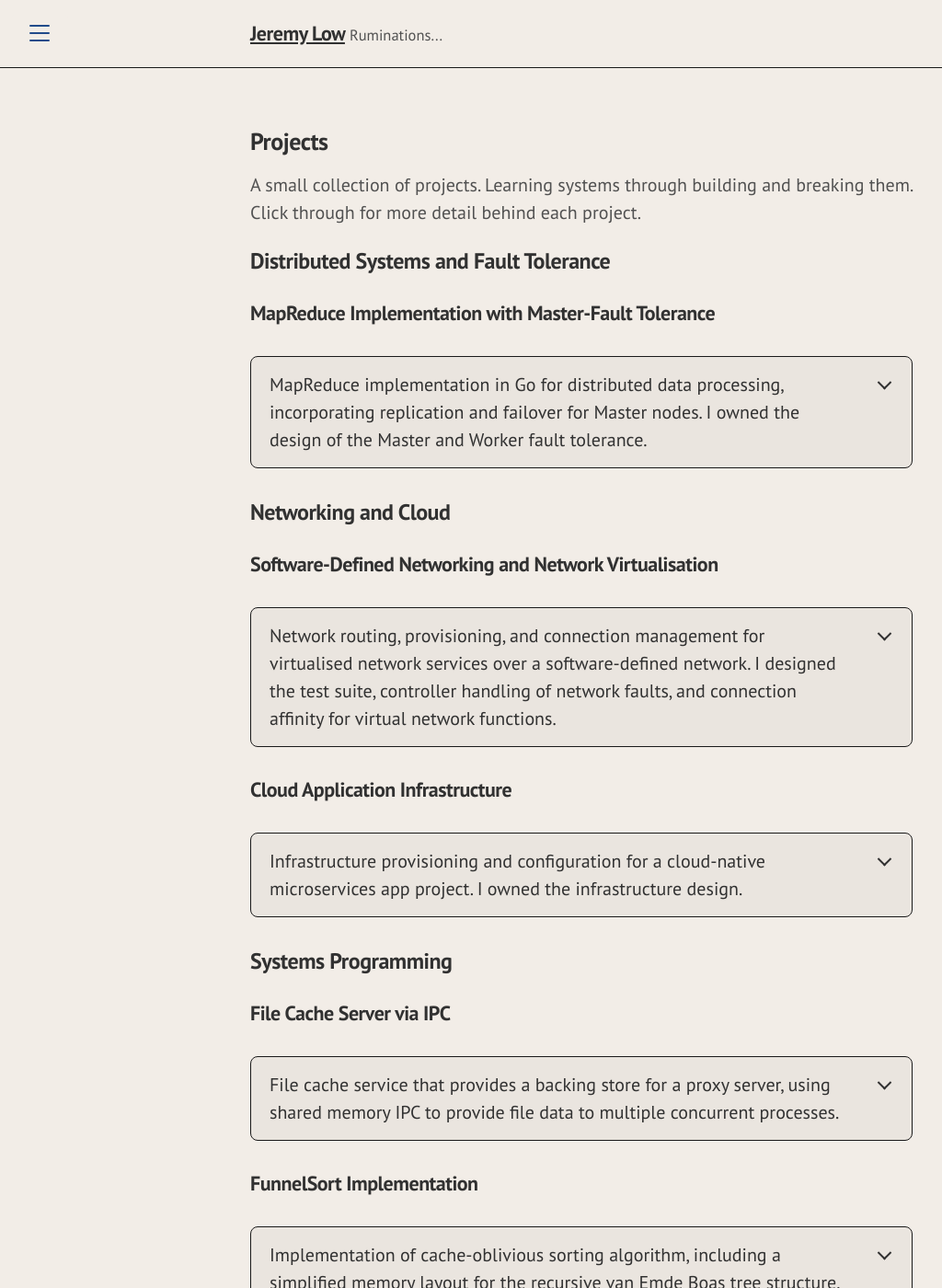
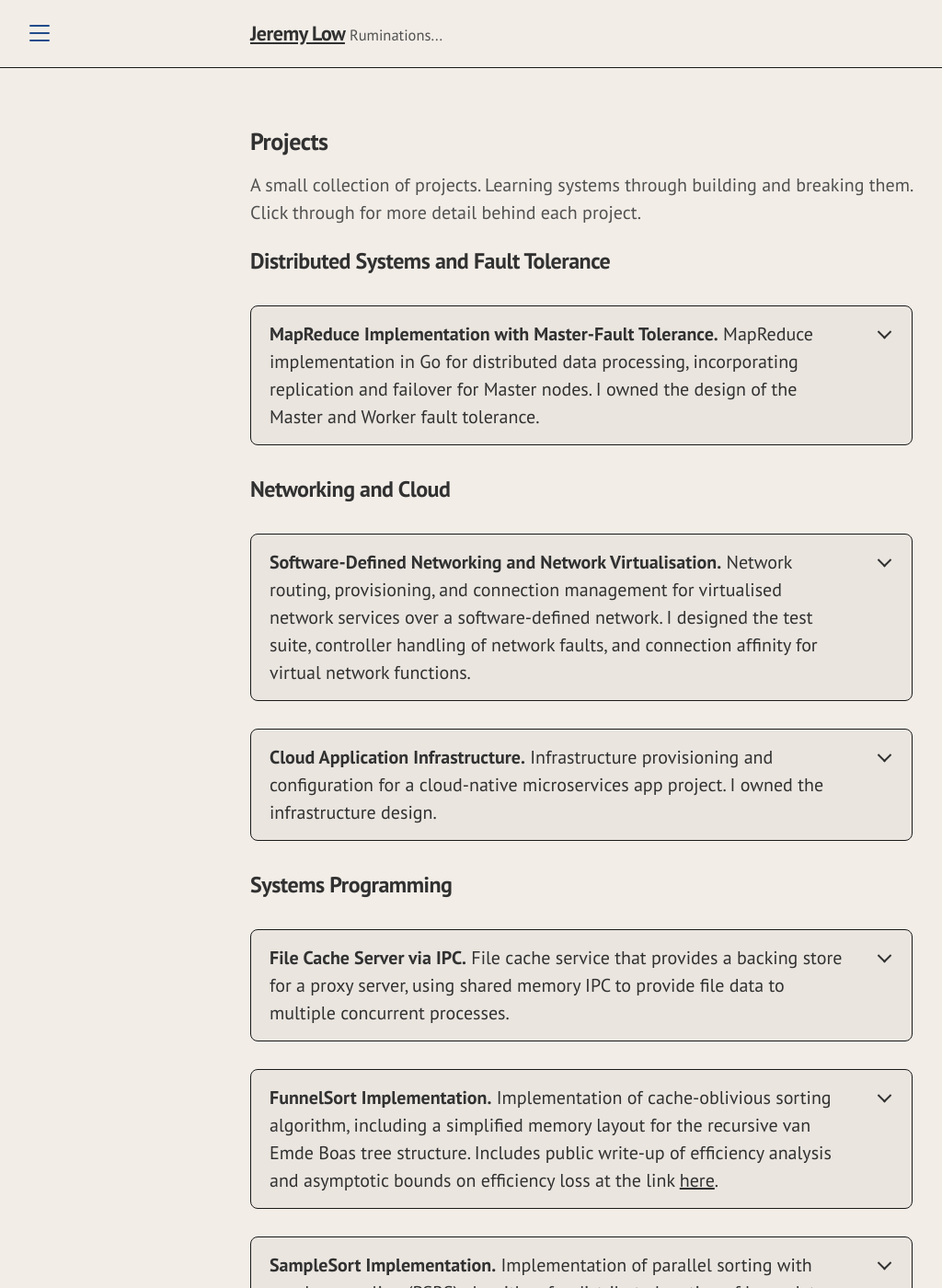
Before and after one commit to jrmylow/jrmylow.github.io, a Jekyll site: the page built from docs/_pages/projects.md, in a window 1280 px wide and 1400 px high. Shown: the whole window at 92% size, without its empty margins (8-1032 px from the left). Built offline with Jekyll 4.4.1, drawn with Linux system fonts in a browser that asks for light colours; comment, search, counter and statistics services are not loaded; some of the changed text lies outside the part shown.

Commit message:
Run project titles into their card summaries
Each project's ### heading becomes bold run-in text at the start of its
collapsible summary, so the page carries only the section headings.

Co-Authored-By: Claude Opus 5.5 <noreply@anthropic.com>
Claude-Session: https://claude.ai/code/session_01PNdToMgJwd7CicWG4hq7gv

```diff
--- a/docs/_pages/projects.md
+++ b/docs/_pages/projects.md
@@ -9,8 +9,7 @@ A small collection of projects. Learning systems through building and breaking t
 
 ## Distributed Systems and Fault Tolerance
 
-### MapReduce Implementation with Master-Fault Tolerance
-{% include details_open.html summary="MapReduce implementation in Go for distributed data processing, incorporating replication and failover for Master nodes. I owned the design of the Master and Worker fault tolerance." %}
+{% include details_open.html summary="**MapReduce Implementation with Master-Fault Tolerance.** MapReduce implementation in Go for distributed data processing, incorporating replication and failover for Master nodes. I owned the design of the Master and Worker fault tolerance." %}
 
 * **Context**: coursework project (pair programming), in Go, deployed on Azure Kubernetes Service, using Azure Blob Storage as the distributed file system
 * **Verification**: reconciliation vs. reference implementation, randomised fault injection (crashes) for Master and Worker nodes
@@ -30,8 +29,7 @@ Job state is broadcast from Leader to backup, with version numbers per-job to en
 
 ## Networking and Cloud
 
-### Software-Defined Networking and Network Virtualisation
-{% include details_open.html summary="Network routing, provisioning, and connection management for virtualised network services over a software-defined network. I designed the test suite, controller handling of network faults, and connection affinity for virtual network functions." %}
+{% include details_open.html summary="**Software-Defined Networking and Network Virtualisation.** Network routing, provisioning, and connection management for virtualised network services over a software-defined network. I designed the test suite, controller handling of network faults, and connection affinity for virtual network functions." %}
 
 * **Context**: coursework project (pair programming), in Python, using OpenFlow and k8s-deployed network functions in kind
 * **Verification**: live connectivity and load generation using `iperf3` and a custom testing framework, network rebalancing and connection affinity demonstrated through logs
@@ -48,8 +46,7 @@ Key design decisions:
 
 {% include details_close.html %}
 
-### Cloud Application Infrastructure
-{% include details_open.html summary="Infrastructure provisioning and configuration for a cloud-native microservices app project. I owned the infrastructure design." %}
+{% include details_open.html summary="**Cloud Application Infrastructure.** Infrastructure provisioning and configuration for a cloud-native microservices app project. I owned the infrastructure design." %}
 
 * **Context**: coursework project (pair programming), using Terraform
 * **Verification**: local testing environment (kind, azurite), then deployed to Azure managed services, with infrastructure changes verified through integration tests
@@ -65,8 +62,7 @@ Key design decisions:
 
 ## Systems Programming
 
-### File Cache Server via IPC
-{% include details_open.html summary="File cache service that provides a backing store for a proxy server, using shared memory IPC to provide file data to multiple concurrent processes." %}
+{% include details_open.html summary="**File Cache Server via IPC.** File cache service that provides a backing store for a proxy server, using shared memory IPC to provide file data to multiple concurrent processes." %}
 
 * **Context**: coursework project, in C, using POSIX shared memory and message queue primitives, and cache invalidation out of scope
 * **Verification**: integration test suite, checks with valgrind/helgrind
@@ -81,8 +77,7 @@ Key design decisions:
 
 {% include details_close.html %}
 
-### FunnelSort Implementation
-{% include details_open.html summary="Implementation of cache-oblivious sorting algorithm, including a simplified memory layout for the recursive van Emde Boas tree structure. Includes public write-up of efficiency analysis and asymptotic bounds on efficiency loss at the link [here](/2026/10/05/funnelsort)." %}
+{% include details_open.html summary="**FunnelSort Implementation.** Implementation of cache-oblivious sorting algorithm, including a simplified memory layout for the recursive van Emde Boas tree structure. Includes public write-up of efficiency analysis and asymptotic bounds on efficiency loss at the link [here](/2026/10/05/funnelsort)." %}
 
 * **Context**: coursework project, in C
 * **Verification**: data reconciliation tests, checks with valgrind, cache-miss performance measured with cachegrind (66% cache miss reduction compared to naive mergesort)
@@ -90,8 +85,7 @@ Key design decisions:
 
 {% include details_close.html %}
 
-### SampleSort Implementation
-{% include details_open.html summary="Implementation of parallel sorting with regular sampling (PSRS) algorithm, for distributed sorting of large data sets." %}
+{% include details_open.html summary="**SampleSort Implementation.** Implementation of parallel sorting with regular sampling (PSRS) algorithm, for distributed sorting of large data sets." %}
 
 * **Context**: coursework project, in C using MPI, with highly skewed keys de-scoped
 * **Verification**: data reconciliation tests, checks with valgrind, sort performance measured by wall-clock on cluster (0.23s for 1.6GB data, distributed over 4 nodes and 64 processes)
@@ -101,8 +95,7 @@ Key design decisions:
 
 ## Personal Projects
 
-### Website Testing Infrastructure
-{% include details_open.html summary="Containerised test environment for this site, incorporating Playwright and other tests to support an AI-assisted site development workflow. Public write-up available [here](/2026/06/20/building)." %}
+{% include details_open.html summary="**Website Testing Infrastructure.** Containerised test environment for this site, incorporating Playwright and other tests to support an AI-assisted site development workflow. Public write-up available [here](/2026/06/20/building)." %}
 
 
 * **Context**: personal site and sandbox to develop skill in AI-augmented development
```
